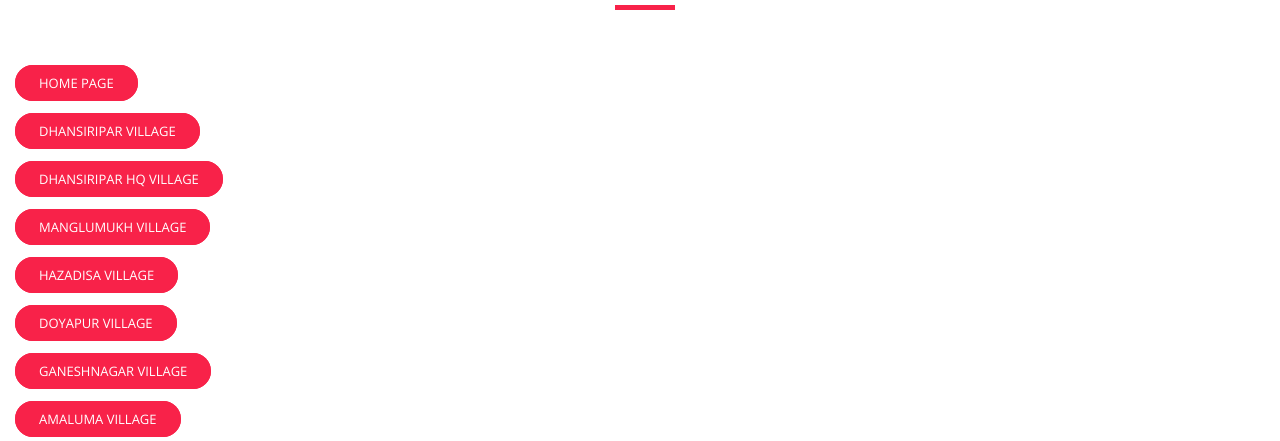
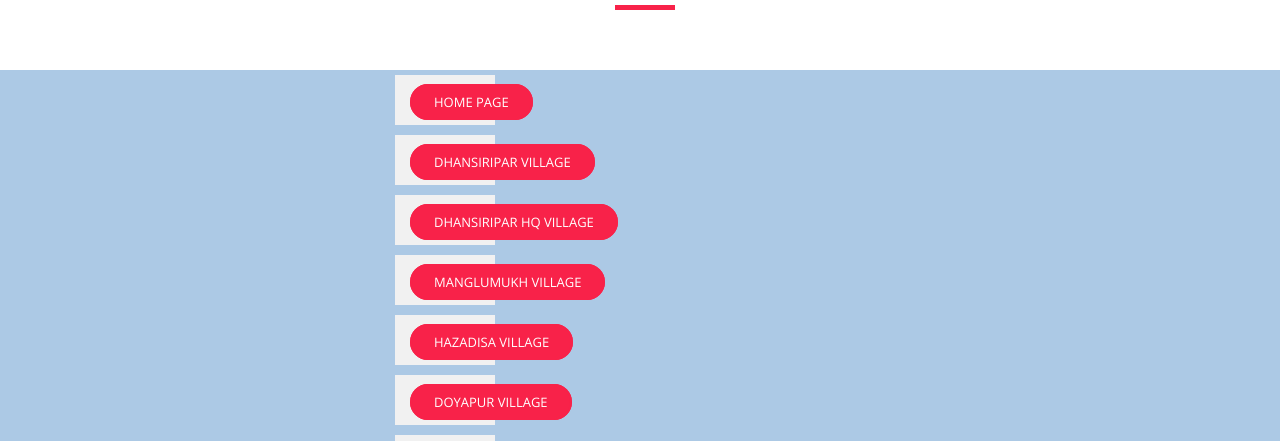
Before and after one commit to dimasa-kachari/dimasa-kachari.github.io, a plain HTML site: page sitemap.html in a window 1280 px wide. Shown: the part 316-757 px from the top of the page. Drawn offline with nearby package versions, Linux system fonts and the light colour scheme.

Commit message:
Add files via upload

```diff
--- a/assets/css/style.css
+++ b/assets/css/style.css
@@ -1655,3 +1655,21 @@ td, th {
 tr:nth-child(even) {
   background-color: #d8f6c8;
 }
+
+
+
+
+.flex-containermy {
+  display: flex;
+  justify-content: space-evenly;
+  background-color: rgb(172, 201, 229);
+}
+
+.flex-containermy > div {
+  background-color: #f1f1f1;
+  width: 100px;
+  margin: 5px;
+  text-align: center;
+  line-height: 50px;
+  font-size: 20px;
+}
```
